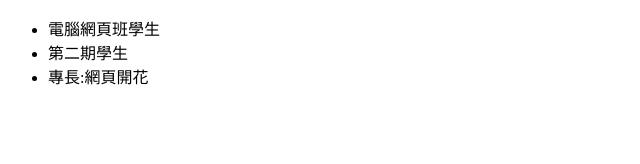
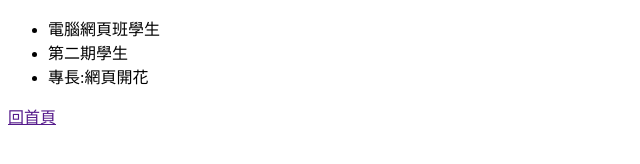
Before and after one commit to robot0610/robot0610.github.io, a plain HTML site: page info.html in a window 1280 px wide. Shown: the full height of the page, 0-640 px from the left. Drawn offline with Linux system fonts and the light colour scheme.

Commit message:
回首頁

```diff
--- a/info.html
+++ b/info.html
@@ -13,5 +13,7 @@
     <li>專長:網頁開花</li>
 </ul>
 
+<a href="">回首頁</a>
+
 </body>
 </html>
```
